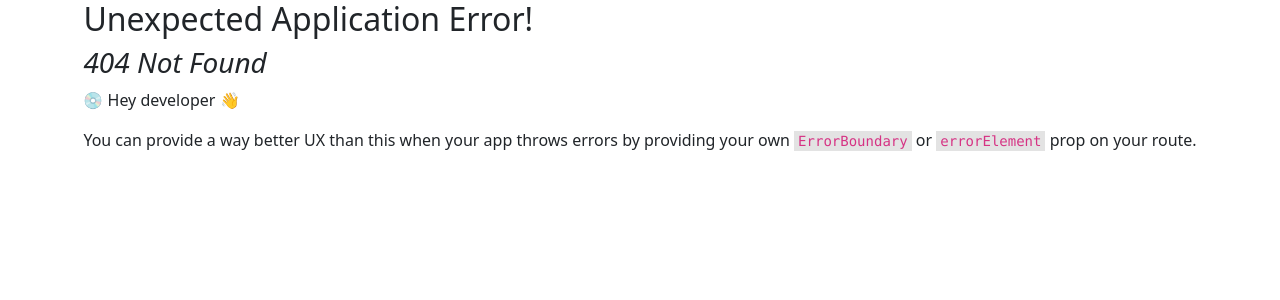
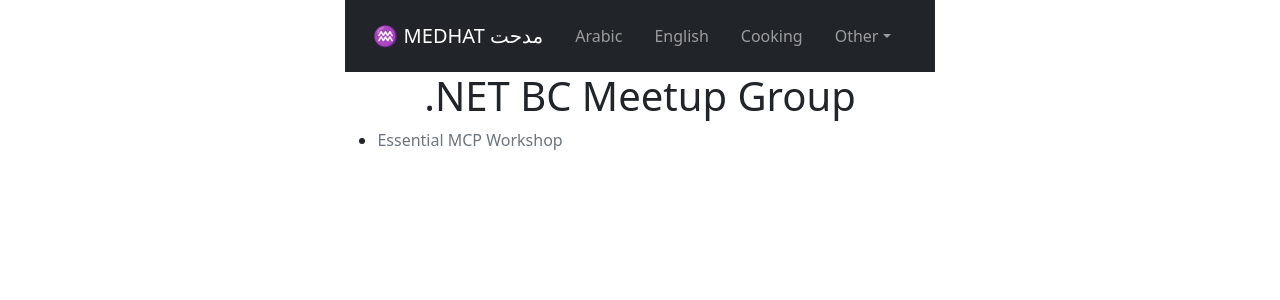
Before and after one commit to medhatelmasry/medhatelmasry.github.io, a React (Vite) app: page /netbc in a window 1280 px wide. Before the commit this address had no page. Shown: the top 300 px of the page. Built offline with nearby package versions, Linux system fonts and the light colour scheme.

Commit message:
net bc and mcp workshop

```diff
--- a/src/nav/NavBar.tsx
+++ b/src/nav/NavBar.tsx
@@ -42,6 +42,7 @@ const NavBar = () => {
               <li><a className="dropdown-item" href="/images">Images</a></li>
               <li><a className="dropdown-item" href="/music">Music</a></li>
               <li><a className="dropdown-item" href="/mvp">MVP</a></li>
+              <li><a className="dropdown-item" href="/netbc">.NET BC Meetup Group</a></li>
               <li><a className="dropdown-item" href="recruiters.html">Recruiters</a></li>
               <li><a className="dropdown-item" href="/school-districts">School Districts</a></li>
               <li><a className="dropdown-item" href="/software">Software</a></li>
--- /dev/null
+++ b/src/pages/NetBC.tsx
@@ -0,0 +1,17 @@
+const NetBCPage = () => {
+  return (
+    <section>
+        <h1 className="text-center">.NET BC Meetup Group</h1>
+        <ul>
+          <li>
+            <a
+              className="text-decoration-none link-secondary"
+              href="/mcp.html"
+              >Essential MCP Workshop</a>
+          </li>
+        </ul>
+
+    </section>
+  );
+};
+export default NetBCPage;
--- a/src/routes/Routes.tsx
+++ b/src/routes/Routes.tsx
@@ -17,6 +17,7 @@ import SoftwarePage from "../pages/Software";
 import SchoolDistricts from "../pages/SchoolDistricts";
 import AiPage from "../pages/AI";
 import EmbassyPage from '../pages/Embassy';
+import NetBCPage from '../pages/NetBC';
 
 /**
  * The router configuration for the application.
@@ -97,6 +98,10 @@ export const router = createBrowserRouter([
         path: "/embassy",
         element: <EmbassyPage />,
       },
+      {
+        path: "/netbc",
+        element: <NetBCPage />,
+      },
     ],
   },
 ]);
```
Also changed, not shown: public/mcp.html (added, +18 -0 lines).
